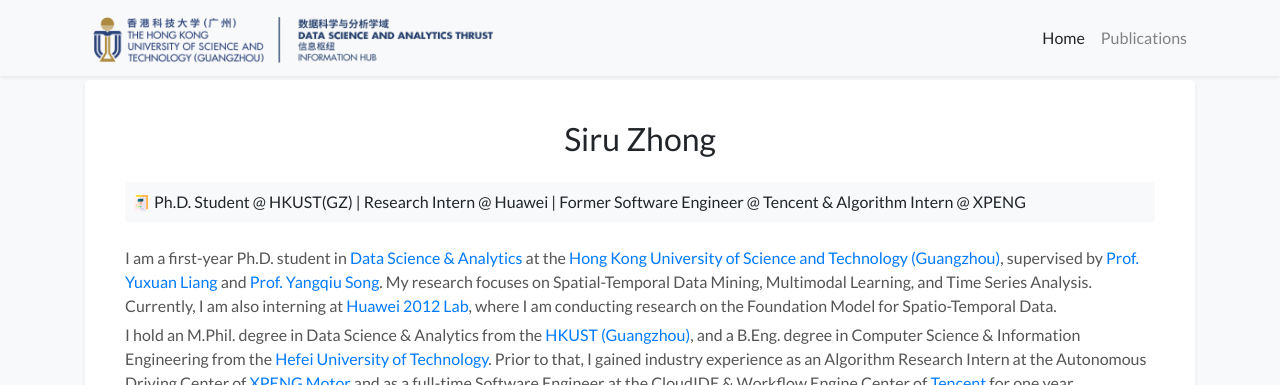
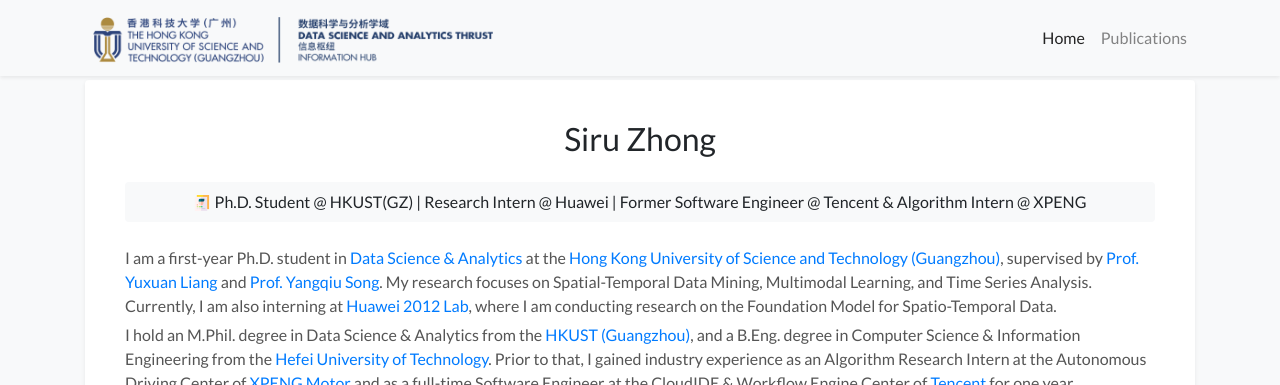
Before and after one commit to thunderlrr/songxinlei.github.io, a Jekyll site: the page built from index.html, in a window 1280 px wide. Shown: the top 385 px of the page. Built offline with Jekyll 4.4.1, drawn with Linux system fonts in a browser that asks for light colours; a style sheet for code colours, icons or effects is not loaded.

Commit message:
update profile

```diff
--- a/_includes/widgets/profile_card.html
+++ b/_includes/widgets/profile_card.html
@@ -23,12 +23,14 @@
                             </div>
                         </div>
 
-                        <div class="text-profile-position p-2 rounded" style="background-color: #f8f9fa; margin-bottom: 1.5rem;">
+                        <div class="text-profile-position p-2 rounded text-center" style="background-color: #f8f9fa; margin-bottom: 1.5rem;">
                             {% for position in site.data.profile.positions %}
-                            {% if position.logo -%}
-                            <img src="{{ position.logo | relative_url }}" alt="Logo" class="inline-badge"/>
-                            {%- endif %}
-                            {{ position.name }}<br/>
+                            <div class="position-item">
+                                {% if position.logo -%}
+                                <img src="{{ position.logo | relative_url }}" alt="Logo" class="inline-badge"/>
+                                {%- endif %}
+                                {{ position.name }}
+                            </div>
                             {% endfor %}
                         </div>
 
```
